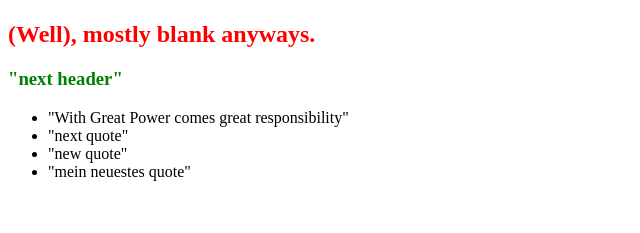
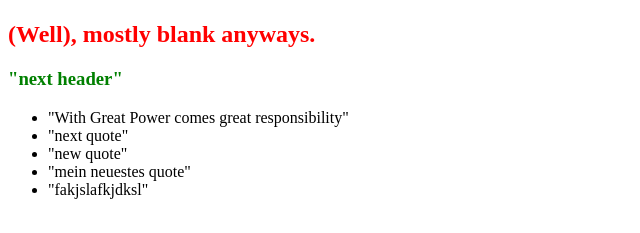
Before and after one commit to jwmeta/0main_openSAP_repo, a plain HTML site: page index.html in a window 1280 px wide. Shown: the part 59-292 px from the top of the page, without its empty margins (0-640 px from the left). Drawn offline with Linux system fonts and the light colour scheme.

```diff
--- a/index.html
+++ b/index.html
@@ -13,6 +13,7 @@
             <li>"next quote"</li>
             <li>"new quote"</li>
             <li>"mein neuestes quote"</li>
+            <li>"fakjslafkjdksl"</li>
         </ul>
     </body>
 </html>
```
